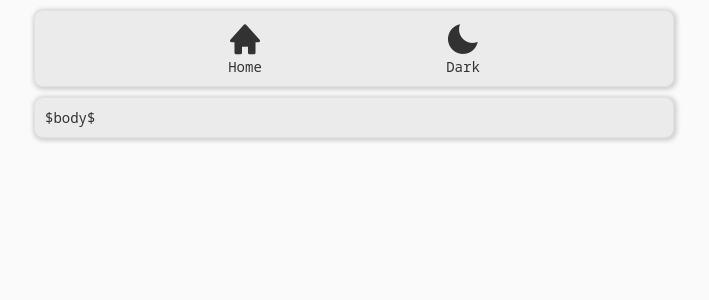
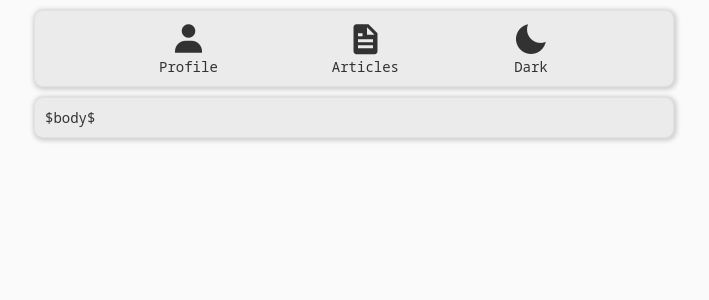
Before and after one commit to teleprint-me/teleprint-me, a Python web app: template static/templates/main.html in a window 1280 px wide. Shown: the top 300 px of the page, without its empty margins (286-995 px from the left). Run offline with Jinja, Linux system fonts and the light colour scheme; the template is opened without the code that fills it, so the values that code supplies are empty.

Commit message:
templates(patch): Add static paths and fix main nav

```diff
--- a/static/templates/main.html
+++ b/static/templates/main.html
@@ -11,15 +11,19 @@
         <link
             href="https://unpkg.com/boxicons@2.1.4/css/boxicons.min.css"
             rel="stylesheet" />
-        <link href="style.css" rel="stylesheet" />
+        <link href="/static/styles/style.css" rel="stylesheet" />
     </head>
     <body>
         <!-- Router -->
         <header>
             <nav class="router">
                 <a href="/">
-                    <i class="bx bxs-home bx-md"></i>
-                    <span class="text">Home</span>
+                    <i class="bx bxs-user bx-md"></i>
+                    <span class="text">Profile</span>
+                </a>
+                <a href="/static/views/links.html">
+                    <i class="bx bxs-file bx-md"></i>
+                    <span class="text">Articles</span>
                 </a>
                 <a class="theme-moon" data-theme="light">
                     <i class="bx bxs-moon bx-md"></i>
@@ -32,9 +36,9 @@
         <main>$body$</main>
 
         <!-- Modules -->
-        <script src="main.mjs" type="module"></script>
+        <script src="/static/modules/main.mjs" type="module"></script>
         <script type="module">
-            import {Theme} from '/main.mjs';
+            import {Theme} from '/static/modules/main.mjs';
 
             const theme = new Theme();
             theme.init();
```
